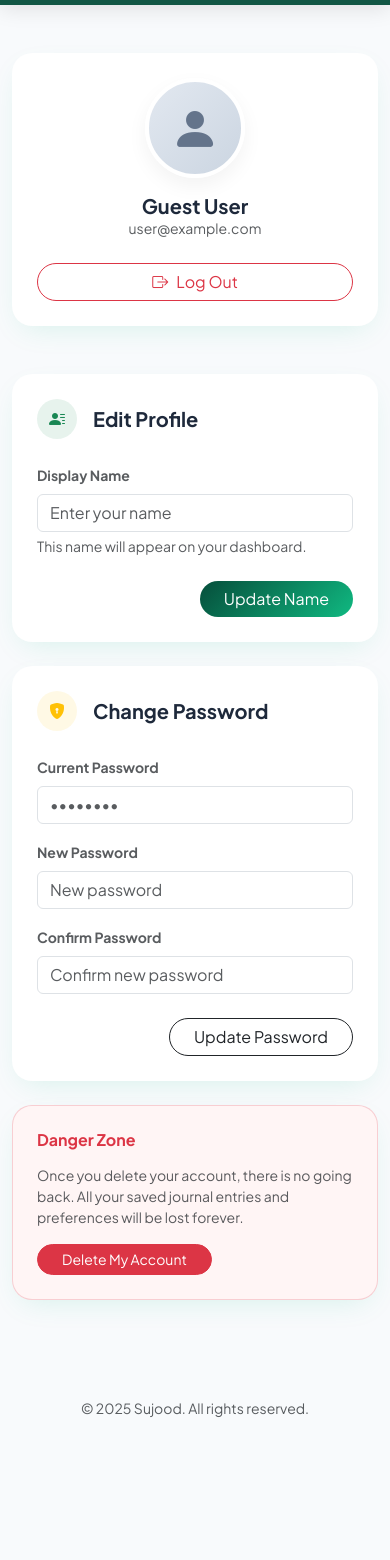
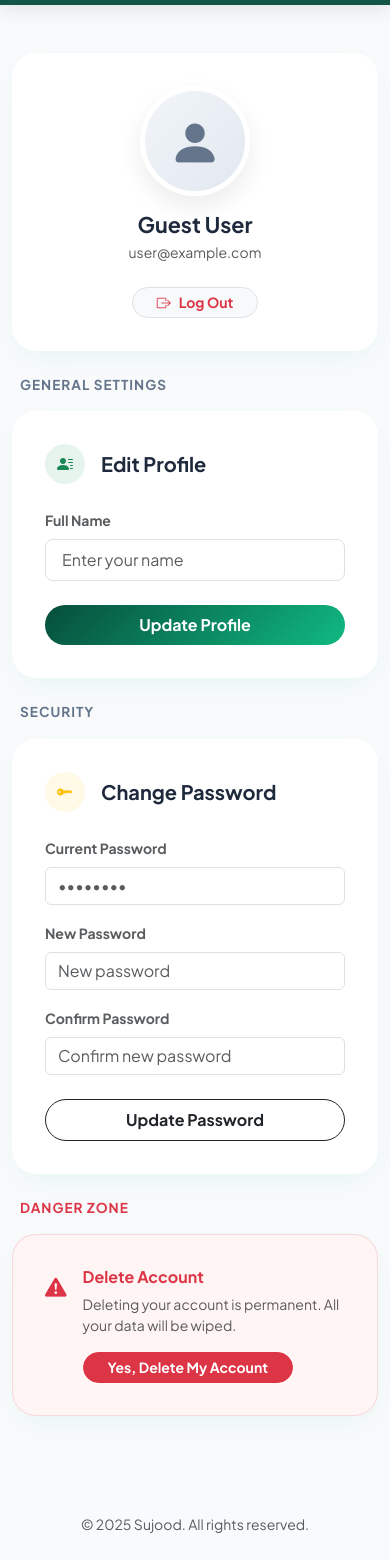
Before and after one commit to Ifetayo02/Sujood, a plain HTML site: page profile.html in a window 390 px wide. Shown: the part 72-1632 px from the top of the page. Before the commit the page ends 1516 px from the top, so only its background shows below. Drawn offline with nearby package versions, Linux system fonts and the light colour scheme.

```diff
--- a/profile.html
+++ b/profile.html
@@ -6,7 +6,8 @@
 	<meta name="viewport" content="width=device-width, initial-scale=1" />
 	<title>Profile — Sujood</title>
 
-    <link href="https://fonts.googleapis.com/css2?family=Plus+Jakarta+Sans:wght@400;500;700&display=swap" rel="stylesheet">
+	<link href="https://fonts.googleapis.com/css2?family=Plus+Jakarta+Sans:wght@400;500;700&display=swap"
+		rel="stylesheet">
 	<link href="https://cdn.jsdelivr.net/npm/bootstrap@5.3.2/dist/css/bootstrap.min.css" rel="stylesheet">
 	<link rel="stylesheet" href="https://cdn.jsdelivr.net/npm/bootstrap-icons@1.11.1/font/bootstrap-icons.css">
 
@@ -55,26 +56,26 @@
 		.card-modern {
 			background: white;
 			border: 1px solid rgba(255, 255, 255, 0.6);
-            border-radius: 20px;
-            padding: 24px;
-            box-shadow: 0 10px 30px -10px rgba(16, 185, 129, 0.15);
+			border-radius: 24px;
+			padding: 32px;
+			box-shadow: 0 10px 30px -10px rgba(16, 185, 129, 0.1);
 			margin-bottom: 24px;
 		}
 
 		/* Avatar Styling */
 		.avatar-box {
-            width: 100px;
-            height: 100px;
+			width: 110px;
+			height: 110px;
 			border-radius: 50%;
-            background: linear-gradient(135deg, #e2e8f0, #cbd5e1);
+			background: linear-gradient(135deg, #f1f5f9, #e2e8f0);
 			display: flex;
 			align-items: center;
 			justify-content: center;
 			color: #64748b;
-            font-size: 48px;
+			font-size: 52px;
 			margin: 0 auto;
-            border: 4px solid white;
-            box-shadow: 0 8px 20px rgba(0,0,0, 0.05);
+			border: 5px solid white;
+			box-shadow: 0 10px 25px rgba(0, 0, 0, 0.08);
 		}
 
 		/* Custom Buttons */
@@ -91,9 +92,20 @@
 			box-shadow: 0 10px 20px -5px rgba(16, 185, 129, 0.4);
 		}
 
+		/* Section Headings */
+		.section-title {
+			font-size: 0.85rem;
+			text-transform: uppercase;
+			letter-spacing: 1px;
+			font-weight: 700;
+			color: var(--text-muted);
+			margin-bottom: 1rem;
+			display: block;
+		}
+
 		/* Danger Zone */
 		.card-danger {
-            border: 1px solid rgba(220, 53, 69, 0.2);
+			border: 1px solid rgba(220, 53, 69, 0.15);
 			background: #fff5f5;
 		}
 	</style>
@@ -108,59 +120,57 @@
 				<span class="brand-text">Sujood</span>
 			</a>
 			<div class="ms-auto d-flex gap-2">
-                <a href="dashboard.html" class="btn btn-sm btn-outline-light rounded-pill px-4">Back to Dashboard</a>
+				<a href="dashboard.html" class="btn btn-sm btn-outline-light rounded-pill px-4">Dashboard</a>
 			</div>
 		</div>
 	</nav>
 
 	<main class="container py-5">
-        <div class="row g-4">
+		<div class="row justify-content-center">
+			<div class="col-lg-6 col-md-8">
 
-            <div class="col-lg-4">
-                <div class="card-modern text-center">
+				<div class="card-modern text-center position-relative">
 					<div class="avatar-box mb-3">
 						<i class="bi bi-person-fill"></i>
 					</div>
-
-                    <h5 class="fw-bold mb-0" id="display-name">Loading...</h5>
+					<h4 class="fw-bold mb-1" id="display-name">Loading...</h4>
 					<div class="text-muted small mb-4" id="display-email">user@example.com</div>
 
-                    <div class="d-grid gap-2">
-                        <button onclick="logoutUser()" class="btn btn-outline-danger rounded-pill">
+					<button onclick="" class="btn btn-light rounded-pill border px-4 btn-sm text-danger fw-bold"
+						data-bs-toggle="modal" data-bs-target="#logoutModal">
 						<i class="bi bi-box-arrow-right me-2"></i>Log Out
 					</button>
 				</div>
-                </div>
-            </div>
 
-            <div class="col-lg-8">
-
+				<span class="section-title ms-2">General Settings</span>
 				<div class="card-modern">
 					<div class="d-flex align-items-center mb-4">
-                        <div class="bg-success bg-opacity-10 text-success rounded-circle d-flex align-items-center justify-content-center me-3" style="width: 40px; height: 40px;">
+						<div class="bg-success bg-opacity-10 text-success rounded-circle d-flex align-items-center justify-content-center me-3"
+							style="width: 40px; height: 40px;">
 							<i class="bi bi-person-lines-fill"></i>
 						</div>
 						<h5 class="fw-bold mb-0">Edit Profile</h5>
 					</div>
 
 					<form onsubmit="updateProfile(event)">
-                        <div class="row g-3">
-                            <div class="col-12">
-                                <label class="form-label small fw-bold text-muted">Display Name</label>
-                                <input type="text" id="input-name" class="form-control" placeholder="Enter your name">
-                                <div class="form-text small">This name will appear on your dashboard.</div>
+						<div class="mb-4">
+							<label class="form-label small fw-bold text-muted">Full Name</label>
+							<input type="text" id="input-name" class="form-control form-control-lg fs-6"
+								placeholder="Enter your name">
 						</div>
-                        </div>
-                        <div class="d-flex justify-content-end mt-4">
-                            <button type="submit" class="btn btn-primary-gradient rounded-pill px-4">Update Name</button>
+						<div class="d-grid">
+							<button type="submit" class="btn btn-primary-gradient rounded-pill py-2 fw-bold">Update
+								Profile</button>
 						</div>
 					</form>
 				</div>
 
+				<span class="section-title ms-2">Security</span>
 				<div class="card-modern">
 					<div class="d-flex align-items-center mb-4">
-                        <div class="bg-warning bg-opacity-10 text-warning rounded-circle d-flex align-items-center justify-content-center me-3" style="width: 40px; height: 40px;">
-                            <i class="bi bi-shield-lock-fill"></i>
+						<div class="bg-warning bg-opacity-10 text-warning rounded-circle d-flex align-items-center justify-content-center me-3"
+							style="width: 40px; height: 40px;">
+							<i class="bi bi-key-fill"></i>
 						</div>
 						<h5 class="fw-bold mb-0">Change Password</h5>
 					</div>
@@ -170,31 +180,63 @@
 							<label class="form-label small fw-bold text-muted">Current Password</label>
 							<input type="password" class="form-control" placeholder="••••••••">
 						</div>
-                        <div class="row g-3">
-                            <div class="col-md-6">
+						<div class="mb-3">
 							<label class="form-label small fw-bold text-muted">New Password</label>
 							<input type="password" class="form-control" placeholder="New password">
 						</div>
-                            <div class="col-md-6">
+						<div class="mb-4">
 							<label class="form-label small fw-bold text-muted">Confirm Password</label>
 							<input type="password" class="form-control" placeholder="Confirm new password">
 						</div>
-                        </div>
-                        <div class="d-flex justify-content-end mt-4">
-                            <button type="submit" class="btn btn-outline-dark rounded-pill px-4">Update Password</button>
+						<div class="d-grid">
+							<button type="submit" class="btn btn-outline-dark rounded-pill py-2 fw-bold">Update
+								Password</button>
 						</div>
 					</form>
 				</div>
 
+				<span class="section-title ms-2 text-danger">Danger Zone</span>
 				<div class="card-modern card-danger">
-                    <h6 class="fw-bold text-danger mb-3">Danger Zone</h6>
-                    <p class="small text-muted">Once you delete your account, there is no going back. All your saved journal entries and preferences will be lost forever.</p>
-                    <button onclick="deleteAccount()" class="btn btn-danger btn-sm rounded-pill px-4">Delete My Account</button>
+					<div class="d-flex align-items-start gap-3">
+						<div class="text-danger fs-4 mt-1"><i class="bi bi-exclamation-triangle-fill"></i></div>
+						<div>
+							<h6 class="fw-bold text-danger mb-2">Delete Account</h6>
+							<p class="small text-muted mb-3">Deleting your account is permanent. All your data will be
+								wiped.</p>
+							<button onclick="deleteAccount()"
+								class="btn btn-danger btn-sm rounded-pill px-4 fw-bold">Yes, Delete My Account</button>
+						</div>
+					</div>
 				</div>
 
 			</div>
 		</div>
 	</main>
+	<div class="modal fade" id="logoutModal" tabindex="-1" aria-hidden="true">
+		<div class="modal-dialog modal-dialog-centered" style="max-width: 350px;">
+			<div class="modal-content border-0 shadow-lg" style="border-radius: 24px; overflow: hidden;">
+
+				<div class="modal-body p-4 text-center">
+					<div class="bg-danger bg-opacity-10 text-danger rounded-circle d-inline-flex align-items-center justify-content-center mb-3"
+						style="width: 60px; height: 60px;">
+						<i class="bi bi-box-arrow-right fs-3"></i>
+					</div>
+
+					<h5 class="fw-bold mb-2">Log Out</h5>
+					<p class="text-muted small mb-4">Are you sure you want to end your session?</p>
+
+					<div class="d-flex gap-2 justify-content-center">
+						<button type="button" class="btn btn-light rounded-pill px-4 fw-bold w-50"
+							data-bs-dismiss="modal">Cancel</button>
+						<button type="button" onclick="confirmLogout()"
+							class="btn btn-danger rounded-pill px-4 fw-bold w-50">Log Out</button>
+					</div>
+				</div>
+
+			</div>
+		</div>
+	</div>
+
 
 	<footer class="py-4 text-center">
 		<div class="container">
@@ -205,8 +247,7 @@
 	<script src="https://cdn.jsdelivr.net/npm/bootstrap@5.3.2/dist/js/bootstrap.bundle.min.js"></script>
 
 	<script>
-        // 1. Load User Data
-        window.onload = function() {
+		window.onload = function () {
 			const currentUser = JSON.parse(localStorage.getItem('currentUser')) || {};
 
 			if (currentUser.name) {
@@ -217,19 +258,17 @@
 				document.getElementById('input-name').value = "";
 			}
 
-            if (currentUser.email) {
-                document.getElementById('display-email').textContent = currentUser.email;
+			if (currentUser.maily) {
+				document.getElementById('display-email').textContent = currentUser.maily;
 			}
 		};
-
-        // 2. Update Profile
 		function updateProfile(e) {
 			e.preventDefault();
 
 			const newName = document.getElementById('input-name').value;
 			let currentUser = JSON.parse(localStorage.getItem('currentUser')) || {};
 
-            if(!newName.trim()) {
+			if (!newName.trim()) {
 				alert("Please enter a valid name.");
 				return;
 			}
@@ -240,27 +279,43 @@
 			alert('Profile updated successfully!');
 			location.reload();
 		}
-
-        // 3. Change Password
-        function changePassword(e) {
-            e.preventDefault();
-            alert('Password update link sent to your email (Mock Action).');
-        }
-
-        // 4. Delete Account
 		function deleteAccount() {
-            if(confirm("Are you sure? This will delete all your journal entries and settings permanently.")) {
-                localStorage.clear();
+			if (confirm("Are you sure? This will delete all your journal entries and settings permanently.")) {
+				localStorage.removeItem('currentUser');
+				localStorage.removeItem('journalEntries');
 				window.location.href = "index.html";
 			}
 		}
 
-        // 5. Logout
-        function logoutUser() {
-            if(confirm("Log out now?")) {
-                window.location.href = "index.html";
+	</script>
+	<script type="module">
+		import { initializeApp } from "https://www.gstatic.com/firebasejs/12.6.0/firebase-app.js";
+		import { getAuth, createUserWithEmailAndPassword, GoogleAuthProvider, signInWithPopup, onAuthStateChanged, signOut } from "https://www.gstatic.com/firebasejs/12.6.0/firebase-auth.js";
+
+		const firebaseConfig = {
+			apiKey: "AIzaSyBe8v6EvUu2ewi_FDJvrpqdUx0t-anKsAA",
+			authDomain: "sujood-868bf.firebaseapp.com",
+			projectId: "sujood-868bf",
+			storageBucket: "sujood-868bf.firebasestorage.app",
+			messagingSenderId: "370785864080",
+			appId: "1:370785864080:web:15c0ced9fea8e9e7fd0b15",
+			measurementId: "G-R4PSSZT0YV"
+		};
+
+		const app = initializeApp(firebaseConfig);
+
+		const auth = getAuth(app);
+
+		function confirmLogout() {
+			signOut(auth).then(() => {
+				window.location.href = "sign-in.html";
+			}).catch((error) => {
+				// An error happened.
+			});
 		}
-        }
+		window.confirmLogout = confirmLogout;
 	</script>
+
 </body>
+
 </html>
```
Also changed, not shown: index.html (+2 -3 lines), script.js (deleted, +0 -39 lines), sign-up.html (+43 -29 lines), prayer-times.html (deleted). Lines whose indentation alone changed are shown as unchanged.
